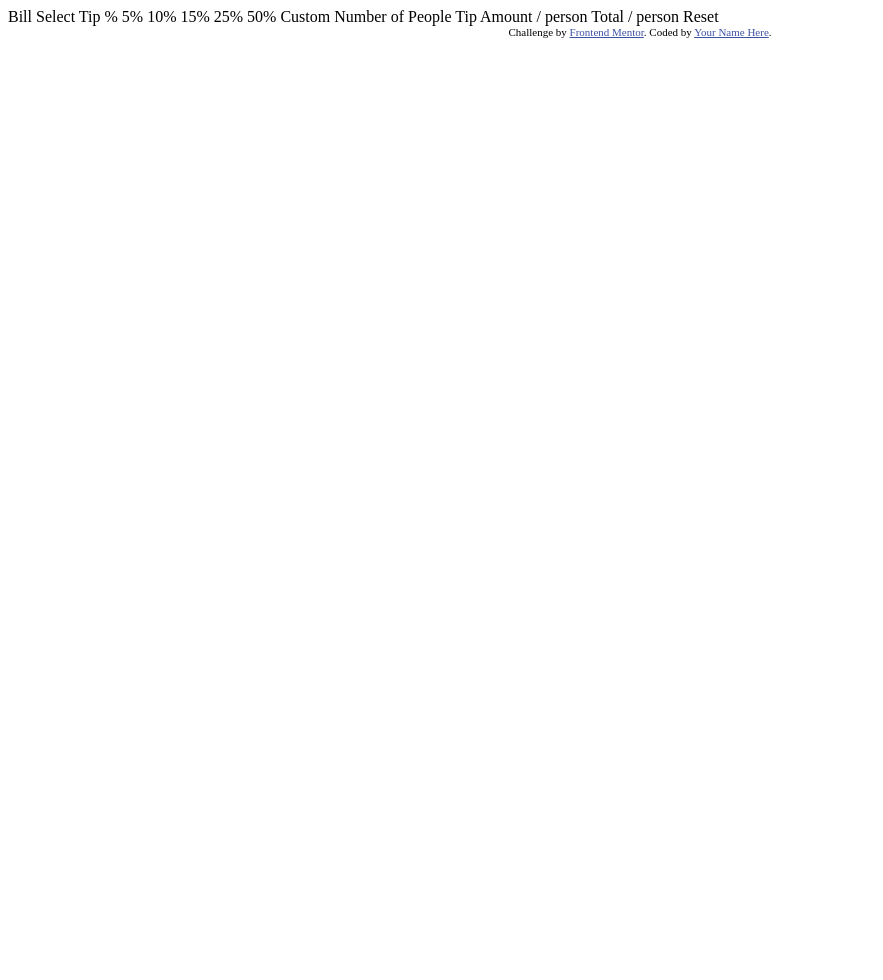
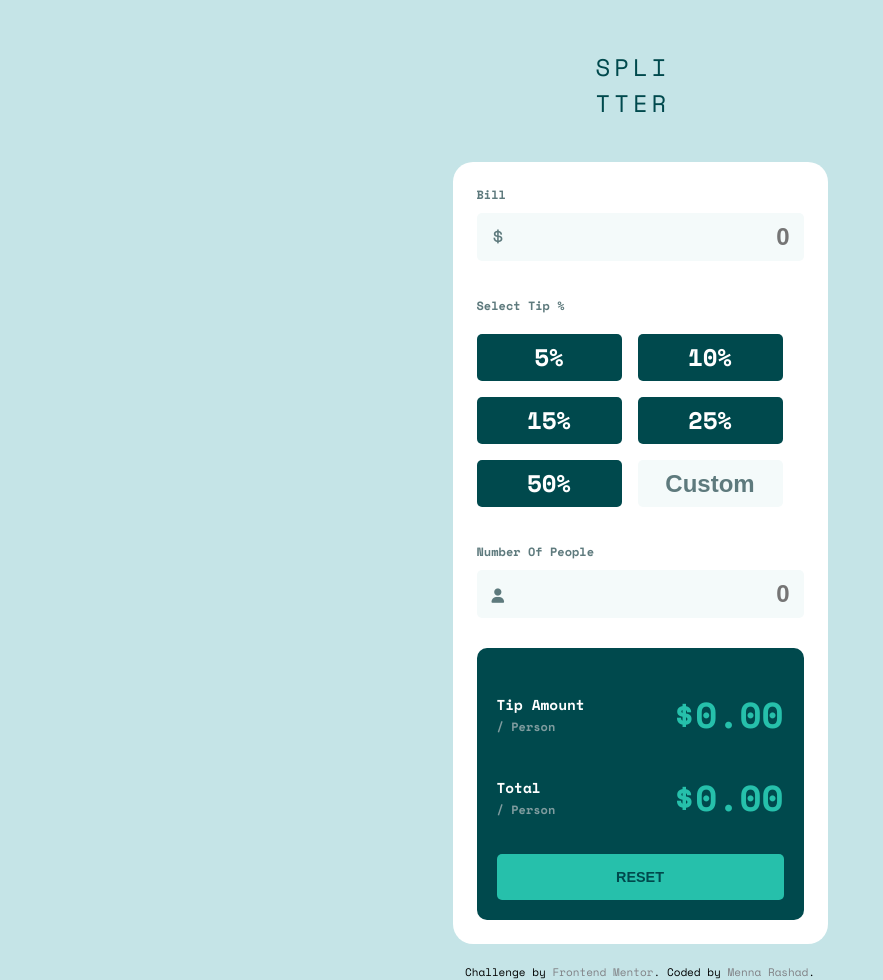
Before and after one commit to Menna-Rashad/Tip-calculator-app-main, a plain HTML site: page index.html in a window 1280 px wide. Shown: the whole page, without its empty margins (0-883 px from the left). Before the commit the page ends 800 px from the top, so only its background shows below. Drawn offline with nearby package versions, Linux system fonts and the light colour scheme.

Commit message:
more than 50% done

```diff
--- a/index.html
+++ b/index.html
@@ -1,44 +1,123 @@
 <!DOCTYPE html>
 <html lang="en">
   <head>
-  <meta charset="UTF-8">
-  <meta name="viewport" content="width=device-width, initial-scale=1.0"> <!-- displays site properly based on user's device -->
+    <meta charset="UTF-8" />
+    <meta name="viewport" content="width=device-width, initial-scale=1.0" />
+    <!-- displays site properly based on user's device -->
 
-  <link rel="icon" type="image/png" sizes="32x32" href="./images/favicon-32x32.png">
+    <link
+      rel="icon"
+      type="image/png"
+      sizes="32x32"
+      href="./images/favicon-32x32.png"
+    />
 
     <title>Frontend Mentor | Tip calculator app</title>
 
     <!-- Feel free to remove these styles or customise in your own stylesheet 👍 -->
+    <link rel="stylesheet" href="./styles/root.css" />
+    <link rel="stylesheet" href="./styles/mobile.css" />
+    <link rel="stylesheet" href="./styles/desktop.css" />
     <style>
-    .attribution { font-size: 11px; text-align: center; }
-    .attribution a { color: hsl(228, 45%, 44%); }
+      .attribution {
+        font-size: 11px;
+        text-align: center;
+      }
+      .attribution a {
+        color: hsl(228, 2%, 51%);
+      }
     </style>
+    <script
+      src="https://kit.fontawesome.com/1722454a25.js"
+      crossorigin="anonymous"
+    ></script>
   </head>
   <body>
-
-  Bill
-
-  Select Tip %
-  5%
-  10%
-  15%
-  25%
-  50%
-  Custom
-
-  Number of People
-
-  Tip Amount
-  / person
-
-  Total
-  / person
-
-  Reset
-
-  <div class="attribution">
-    Challenge by <a href="https://www.frontendmentor.io?ref=challenge" target="_blank">Frontend Mentor</a>.
-    Coded by <a href="#">Your Name Here</a>.
+    <div class="container">
+      <h1>splitter</h1>
+      <div class="wrapper">
+        <form action="#0">
+          <div class="inputWrapper">
+            <label for="bill" class="mainLabel">bill</label>
+            <div class="inputInnerwrapper">
+              <span>$</span>
+              <input
+                type="text"
+                name="bill"
+                id="bill"
+                pattern=""
+                placeholder="0"
+                autocomplete="off"
+              />
             </div>
+          </div>
+          <div class="selection">
+            <label for="tip" class="mainLabel">select tip %</label>
+            <div class="selectionGroup">
+              <input type="radio" name="ratio" id="five" value="5" />
+              <label for="five">5%</label>
+              <input type="radio" name="ratio" id="ten" value="10" />
+              <label for="ten">10%</label>
+              <input type="radio" name="ratio" id="fifteen" value="15" />
+              <label for="fifteen">15%</label>
+              <input type="radio" name="ratio" id="twentyFive" value="25" />
+              <label for="twentyFive">25%</label>
+              <input type="radio" name="ratio" id="fifty" value="50" />
+              <label for="fifty">50%</label>
+              <input
+                type="text"
+                placeholder="custom"
+                name="ratio"
+                id="tipInput"
+                autocomplete="off"
+              />
+            </div>
+          </div>
+          <div class="inputWrapper">
+            <div id="pplNum">
+              <label for="num" class="mainLabel">number of people</label>
+              <span>Can't be zero</span>
+            </div>
+            <div class="inputInnerwrapper">
+              <span><i class="fas fa-user"></i></span>
+              <input
+                type="text"
+                name="bill"
+                id="bill"
+                pattern=""
+                placeholder="0"
+                autocomplete="off"
+              />
+            </div>
+          </div>
+        </form>
+        <div class="output">
+          <div class="info">
+            <div class="title">
+              <p>tip amount</p>
+              <span>/ person</span>
+            </div>
+            <p class="result">$0.00</p>
+          </div>
+          <div class="info">
+            <div class="title">
+              <p>total</p>
+              <span>/ person</span>
+            </div>
+            <p class="result">$0.00</p>
+          </div>
+          <button type="reset" id="reset">reset</button>
+        </div>
+      </div>
+    </div>
+    <footer class="attribution">
+      Challenge by
+      <a href="https://www.frontendmentor.io?ref=challenge" target="_blank"
+        >Frontend Mentor</a
+      >. Coded by
+      <a href="https://github.com/Menna-Rashad" target="_blank">Menna Rashad</a
+      >.
+    </footer>
+    <script src="scripts/app.js"></script>
   </body>
 </html>
--- /dev/null
+++ b/scripts/app.js
@@ -0,0 +1,19 @@
+// if the custom tip input field is selected, the other radio inputs are unchecked
+const tipRatioInput = document.getElementById("tipInput");
+const radioElements = Array.from(
+  document.querySelectorAll("input[type=radio]")
+);
+
+// focusin bubbles but focus doesn't
+tipRatioInput.addEventListener("focus", () => {
+  if (document.querySelector("input[type=radio]:checked")) {
+    const checkedElement = document.querySelector("input[type=radio]:checked");
+    checkedElement.checked = false;
+  }
+});
+
+radioElements.forEach((ele) => {
+  ele.addEventListener("click", () => {
+    tipRatioInput.value = "";
+  });
+});
--- /dev/null
+++ b/styles/mobile.css
@@ -0,0 +1,186 @@
+@import url(./root.css);
+
+/* container of the whole app including the h1 */
+.container {
+  margin: 49px auto 20px;
+  max-width: 375px;
+}
+.container h1 {
+  text-transform: uppercase;
+  letter-spacing: 4px;
+  color: var(--Very-dark-cyan);
+  font-weight: 100;
+  font-size: 1rem;
+  word-break: break-all;
+  width: 89px;
+  margin: 0 auto 41px;
+}
+
+/* that white main div as a whole */
+
+.wrapper {
+  background-color: var(--White);
+  padding: 24px;
+  border-radius: 20px;
+  display: flex;
+  flex-direction: column;
+  gap: 30px;
+}
+
+.wrapper .mainLabel {
+  text-transform: capitalize;
+  font-size: 0.5rem;
+  color: var(--Dark-grayish-cyan);
+  font-weight: 700;
+  display: block;
+}
+.wrapper label[for="bill"] {
+  margin-top: 0;
+  margin-bottom: 10px;
+}
+.wrapper label[for="tip"] {
+  margin-top: 36px;
+  margin-bottom: 20px;
+}
+
+.selectionGroup {
+  display: flex;
+  gap: 16px;
+  flex-wrap: wrap;
+}
+.selectionGroup input[type="radio"] {
+  display: none;
+}
+
+.selectionGroup input[type="radio"]:checked + label {
+  background-color: var(--Strong-cyan);
+  color: var(--Very-dark-cyan);
+}
+
+/* radio tip selection and custom tip input */
+
+.selectionGroup label,
+.selectionGroup input[type="text"] {
+  display: block;
+  width: 145px;
+  height: 47px;
+  background-color: var(--Very-dark-cyan);
+  color: var(--White);
+  text-align: center;
+  font-size: 1rem;
+  font-weight: 600;
+  line-height: 47px;
+  border-radius: 5px;
+}
+
+.selectionGroup input[type="text"] {
+  background-color: var(--Light-grayish-cyan-second);
+  color: var(--Very-dark-cyan);
+}
+
+.selectionGroup input[type="text"]::placeholder {
+  color: var(--Dark-grayish-cyan);
+  text-transform: capitalize;
+}
+
+/* input icon and its input field */
+.inputInnerwrapper input {
+  width: 100%;
+  padding: 10px 14px;
+  border-radius: 5px;
+  background-color: var(--Light-grayish-cyan-second);
+  text-align: right;
+  font-weight: 700;
+  color: var(--Very-dark-cyan);
+  font-size: 1rem;
+}
+
+.inputInnerwrapper span {
+  color: var(--Dark-grayish-cyan);
+  font-size: 0.9rem;
+  position: absolute;
+  top: 7px;
+  left: 15px;
+}
+.inputInnerwrapper span i {
+  font-size: 0.6rem;
+}
+.inputInnerwrapper {
+  position: relative;
+}
+/* that little error msg */
+
+#pplNum {
+  display: flex;
+  align-items: center;
+  justify-content: space-between;
+  margin-top: 36px;
+  margin-bottom: 10px;
+}
+
+#pplNum span {
+  color: red;
+  font-size: 0.6rem;
+  display: none;
+}
+
+/* input text fields on focus */
+
+input[type="text"]:focus {
+  outline: var(--Strong-cyan) solid 2px;
+}
+
+/* output section */
+
+.output {
+  background-color: var(--Very-dark-cyan);
+  color: var(--White);
+  border-radius: 10px;
+  padding: 40px 20px 20px;
+  display: flex;
+  flex-direction: column;
+  gap: 30px;
+}
+
+.info {
+  display: flex;
+  flex-wrap: nowrap;
+  justify-content: space-between;
+  align-items: center;
+}
+
+.info .title {
+  text-transform: capitalize;
+  font-size: 0.6rem;
+  font-weight: 700;
+}
+
+.info span {
+  font-size: 0.5rem;
+  color: var(--Dark-grayish-cyan-second);
+}
+
+.info .result {
+  color: var(--Strong-cyan);
+  font-weight: 700;
+  font-size: 1.5rem;
+}
+
+#reset {
+  display: block;
+  width: 100%;
+  border: none;
+  background-color: var(--Strong-cyan);
+  color: var(--Very-dark-cyan);
+  font-size: 0.6rem;
+  font-weight: 700;
+  text-transform: uppercase;
+  padding: 15px;
+  border-radius: 5px;
+}
+
+#reset:focus {
+  background-color: var(--Light-grayish-cyan);
+}
+
+/* TODO: something went wrong with active state colors ( i switched colors ) */
--- /dev/null
+++ b/styles/root.css
@@ -0,0 +1,37 @@
+@import url("https://fonts.googleapis.com/css2?family=Space+Mono:wght@400;700&display=swap");
+
+/* font weight 500 is not available */
+
+* {
+  box-sizing: border-box;
+  margin: 0;
+  padding: 0;
+}
+html,
+body {
+  overflow-x: hidden;
+  background-color: #c5e4e7;
+  font-size: 24px;
+  font-family: "Space Mono", monospace;
+}
+ul {
+  list-style-type: none;
+}
+a {
+  text-decoration: none;
+}
+input {
+  outline: none;
+  border: none;
+}
+:root {
+  /* primary colors */
+  --Strong-cyan: hsl(172, 67%, 45%);
+  /* neutral colors */
+  --Very-dark-cyan: hsl(183, 100%, 15%);
+  --Dark-grayish-cyan: hsl(186, 14%, 43%);
+  --Dark-grayish-cyan-second: hsl(184, 14%, 56%);
+  --Light-grayish-cyan: hsl(185, 41%, 84%);
+  --Light-grayish-cyan-second: hsl(189, 41%, 97%);
+  --White: hsl(0, 0%, 100%);
+}
```
Also changed, not shown: styles/desktop.css (added). Lines whose indentation alone changed are shown as unchanged.
